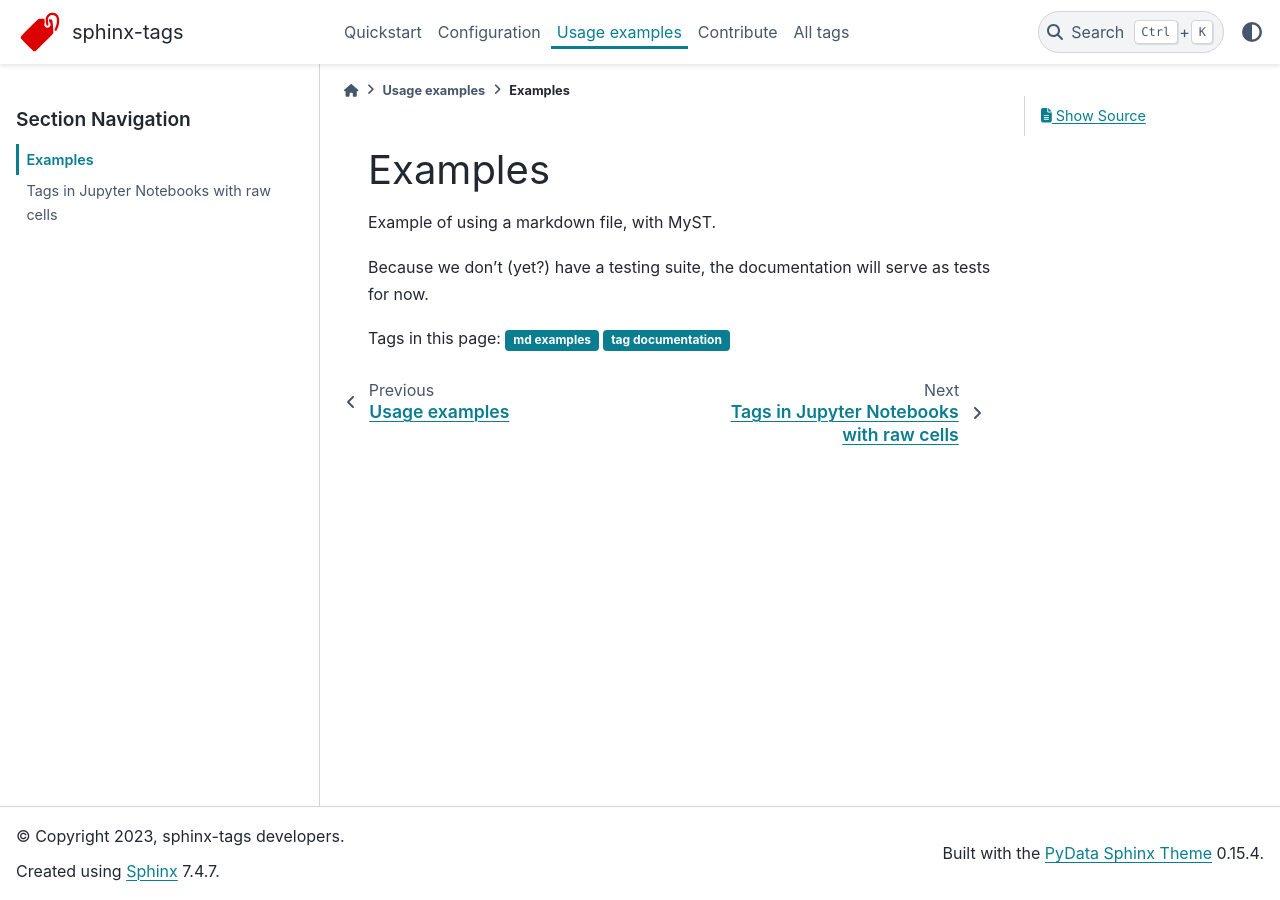
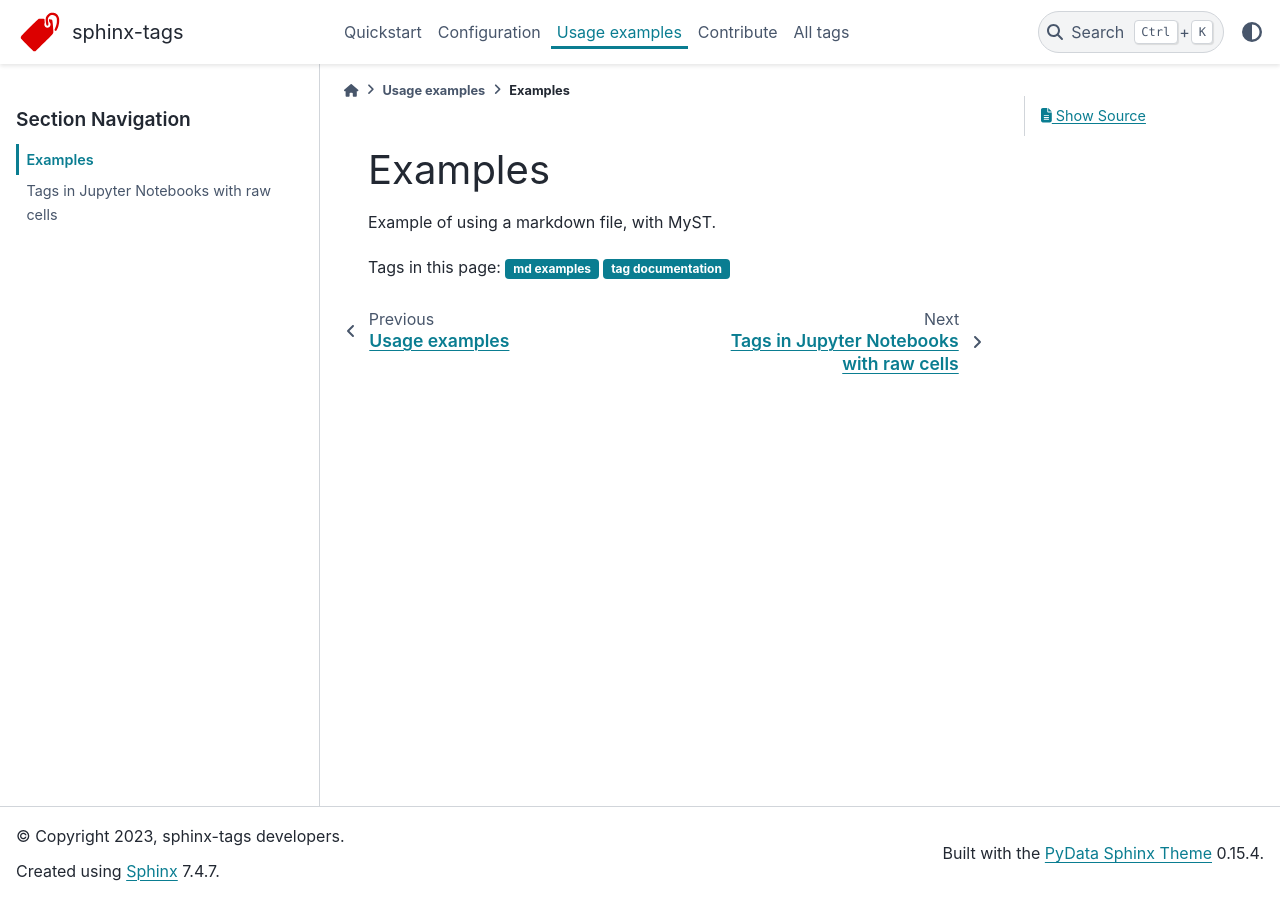
Before and after one commit to melissawm/sphinx-tags, a Sphinx documentation site: the page built from docs/examples/examples.md, in a window 1280 px wide. Built offline with Sphinx 7.4.7 and the PyData theme 0.15.4, drawn with Linux system fonts in a browser that asks for light colours.

Commit message:
Test tagged pages

````diff
--- a/docs/examples/examples.md
+++ b/docs/examples/examples.md
@@ -2,8 +2,5 @@
 
 Example of using a markdown file, with MyST.
 
-Because we don't (yet?) have a testing suite, the documentation will serve as
-tests for now.
-
 ```{tags} md examples, tag documentation
 ```
````
Also changed, not shown: 1 other file.
